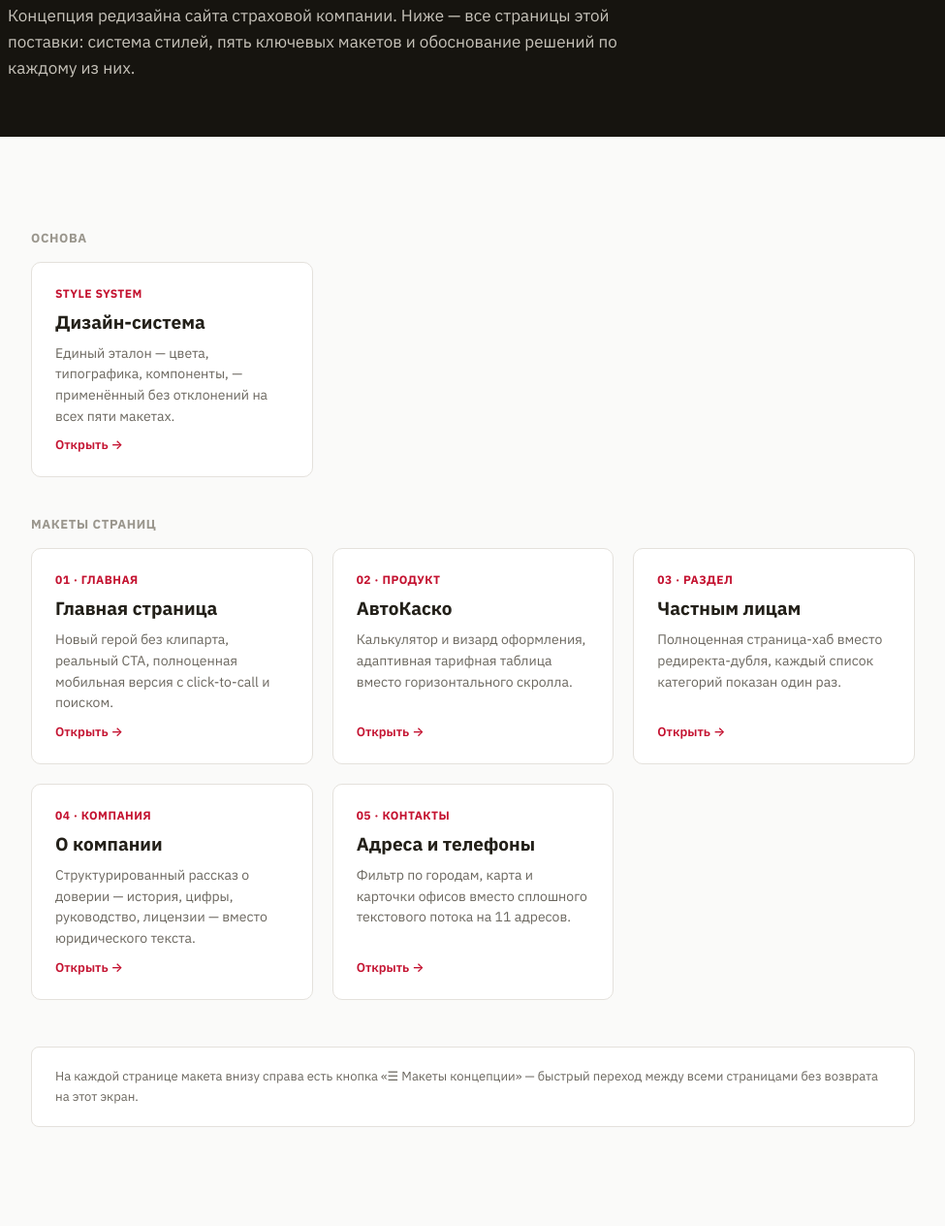
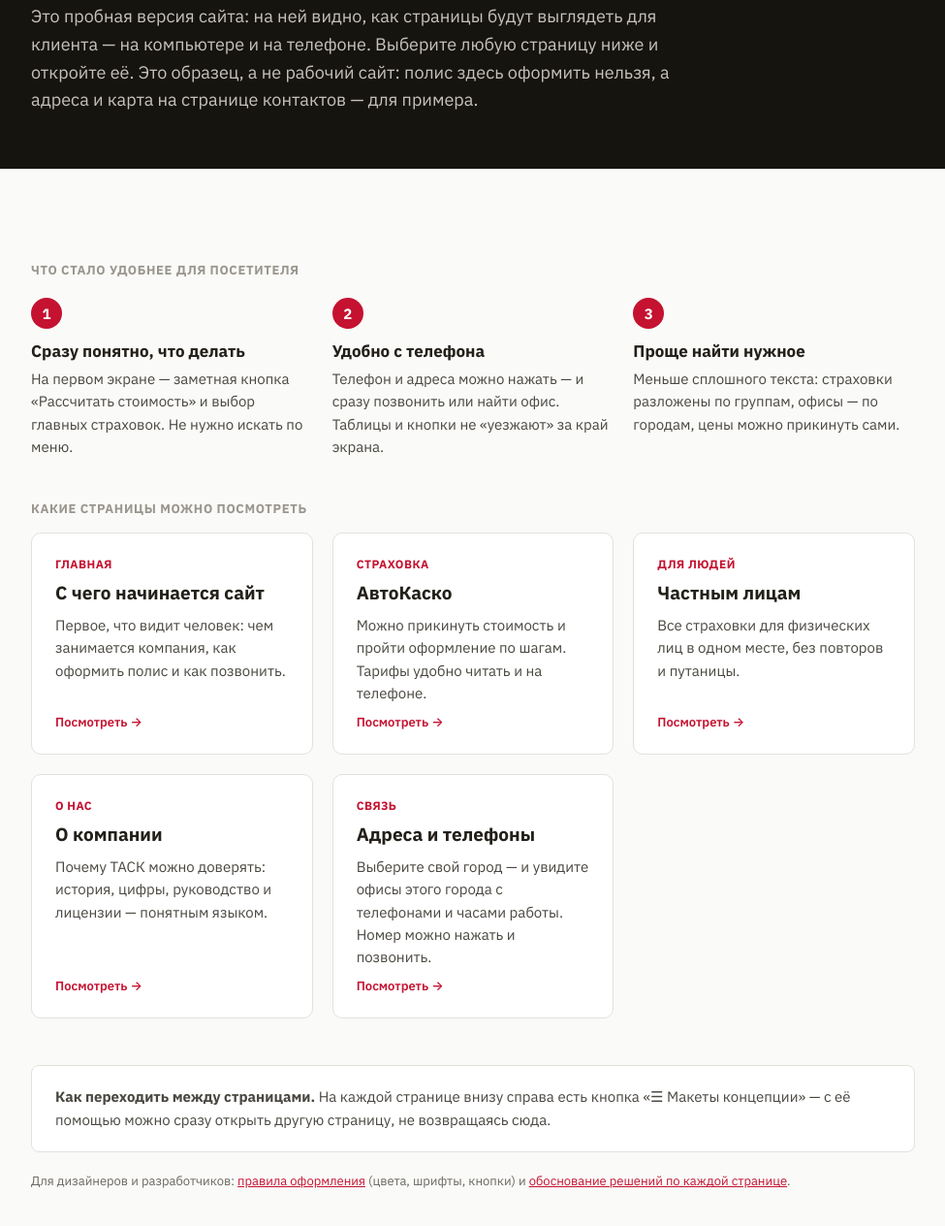
Before and after one commit to martsull/WEB_TEST, a website: page Design system delivery complete 3/index.html in a window 1280 px wide. Shown: the part 164-1428 px from the top of the page at 97% size, without its empty margins (152-1127 px from the left). Before the commit the page ends 1406 px from the top, so only its background shows below. Drawn offline with Linux system fonts and the light colour scheme.

Commit message:
Update index.html title and content for new site version; add console log and page YAML for testing

```diff
--- a/Design system delivery complete 3/index.html
+++ b/Design system delivery complete 3/index.html
@@ -3,7 +3,7 @@
 <head>
 <meta charset="utf-8">
 <meta name="viewport" content="width=device-width, initial-scale=1">
-<title>ЗАСО «ТАСК» — Redesign concept 3</title>
+<title>Новый сайт ТАСК — пробная версия</title>
 <link rel="preconnect" href="https://fonts.googleapis.com">
 <link href="https://fonts.googleapis.com/css2?family=IBM+Plex+Sans:wght@400;500;600;700&family=IBM+Plex+Mono:wght@400;500&display=swap" rel="stylesheet">
 <style>
@@ -12,79 +12,98 @@
   body{margin:0;font-family:'IBM Plex Sans',-apple-system,BlinkMacSystemFont,sans-serif;background:#FAFAF9;color:#232019;}
   a{color:#C41230;}
   a:hover{color:#9E0E26;}
-  .hero{background:#16140F;color:#fff;padding:72px 24px 56px;}
-  .hero-inner{max-width:960px;margin:0 auto;}
+  .hero{background:#16140F;color:#fff;padding:72px 0 56px;}
+  .hero-inner{max-width:960px;margin:0 auto;padding:0 24px;}
   .eyebrow{font-size:13px;letter-spacing:0.06em;text-transform:uppercase;color:#9A968D;margin-bottom:16px;}
   h1{font-size:40px;font-weight:700;margin:0 0 16px;line-height:1.15;}
-  .lead{font-size:17px;line-height:1.6;color:#C7C3BA;max-width:680px;margin:0;}
+  .lead{font-size:18px;line-height:1.6;color:#C7C3BA;max-width:680px;margin:0;}
   .wrap{max-width:960px;margin:0 auto;padding:56px 24px 80px;}
   .grid{display:grid;grid-template-columns:repeat(auto-fill,minmax(280px,1fr));gap:20px;}
   .card{background:#fff;border:1px solid #E4E1DC;border-radius:10px;padding:24px;display:flex;flex-direction:column;gap:10px;text-decoration:none;color:inherit;transition:box-shadow .15s ease, transform .15s ease;}
   .card:hover{box-shadow:0 8px 24px rgba(0,0,0,.08);transform:translateY(-2px);}
   .card .num{font-size:12px;font-weight:700;letter-spacing:.04em;color:#C41230;text-transform:uppercase;}
   .card h2{font-size:19px;font-weight:700;margin:0;color:#232019;}
-  .card p{font-size:14px;line-height:1.55;color:#6B675F;margin:0;}
+  .card p{font-size:15px;line-height:1.55;color:#4A4740;margin:0;}
   .card .go{margin-top:auto;font-size:13px;font-weight:600;color:#C41230;}
   .section-label{font-size:13px;font-weight:700;text-transform:uppercase;letter-spacing:.05em;color:#9A968D;margin:40px 0 16px;}
-  .footer-note{margin-top:48px;padding:20px 24px;background:#fff;border:1px solid #E4E1DC;border-radius:8px;font-size:13px;line-height:1.6;color:#6B675F;}
+  .footer-note{margin-top:48px;padding:20px 24px;background:#fff;border:1px solid #E4E1DC;border-radius:8px;font-size:15px;line-height:1.6;color:#4A4740;}
+  .benefits{display:grid;grid-template-columns:repeat(auto-fill,minmax(250px,1fr));gap:20px;}
+  .benefit{padding:4px 0;}
+  .benefit-icon{width:32px;height:32px;border-radius:50%;background:#C41230;color:#fff;font-weight:700;font-size:15px;display:flex;align-items:center;justify-content:center;margin-bottom:12px;}
+  .benefit h3{font-size:17px;font-weight:700;margin:0 0 6px;}
+  .benefit p{font-size:15px;line-height:1.55;color:#4A4740;margin:0;}
+  .pro-note{margin-top:20px;font-size:13px;line-height:1.6;color:#6B675F;}
 </style>
 </head>
 <body>
   <div class="hero">
     <div class="hero-inner">
-      <div class="eyebrow">ЗАСО «ТАСК» &middot; Redesign concept 3</div>
-      <h1>Демонстрация макетов</h1>
-      <p class="lead">Концепция редизайна сайта страховой компании. Ниже — все страницы этой поставки: система стилей, пять ключевых макетов и обоснование решений по каждому из них.</p>
+      <div class="eyebrow">ЗАСО «ТАСК» &middot; Новый сайт</div>
+      <h1>Так может выглядеть новый сайт ТАСК</h1>
+      <p class="lead">Это пробная версия сайта: на ней видно, как страницы будут выглядеть для клиента — на компьютере и на телефоне. Выберите любую страницу ниже и откройте её. Это образец, а не рабочий сайт: полис здесь оформить нельзя, а адреса и карта на странице контактов — для примера.</p>
     </div>
   </div>
 
   <div class="wrap">
-    <div class="section-label">Основа</div>
-    <div class="grid">
-      <a class="card" href="style-guide.dc.html">
-        <div class="num">Style system</div>
-        <h2>Дизайн-система</h2>
-        <p>Единый эталон — цвета, типографика, компоненты, — применённый без отклонений на всех пяти макетах.</p>
-        <div class="go">Открыть →</div>
-      </a>
+    <div class="section-label">Что стало удобнее для посетителя</div>
+    <div class="benefits">
+      <div class="benefit">
+        <div class="benefit-icon">1</div>
+        <h3>Сразу понятно, что делать</h3>
+        <p>На первом экране — заметная кнопка «Рассчитать стоимость» и выбор главных страховок. Не нужно искать по меню.</p>
+      </div>
+      <div class="benefit">
+        <div class="benefit-icon">2</div>
+        <h3>Удобно с телефона</h3>
+        <p>Телефон и адреса можно нажать — и сразу позвонить или найти офис. Таблицы и кнопки не «уезжают» за край экрана.</p>
+      </div>
+      <div class="benefit">
+        <div class="benefit-icon">3</div>
+        <h3>Проще найти нужное</h3>
+        <p>Меньше сплошного текста: страховки разложены по группам, офисы — по городам, цены можно прикинуть сами.</p>
+      </div>
     </div>
 
-    <div class="section-label">Макеты страниц</div>
+    <div class="section-label">Какие страницы можно посмотреть</div>
     <div class="grid">
       <a class="card" href="home.dc.html">
-        <div class="num">01 · Главная</div>
-        <h2>Главная страница</h2>
-        <p>Новый герой без клипарта, реальный CTA, полноценная мобильная версия с click-to-call и поиском.</p>
-        <div class="go">Открыть →</div>
+        <div class="num">Главная</div>
+        <h2>С чего начинается сайт</h2>
+        <p>Первое, что видит человек: чем занимается компания, как оформить полис и как позвонить.</p>
+        <div class="go">Посмотреть →</div>
       </a>
       <a class="card" href="product-kasko.dc.html">
-        <div class="num">02 · Продукт</div>
+        <div class="num">Страховка</div>
         <h2>АвтоКаско</h2>
-        <p>Калькулятор и визард оформления, адаптивная тарифная таблица вместо горизонтального скролла.</p>
-        <div class="go">Открыть →</div>
+        <p>Можно прикинуть стоимость и пройти оформление по шагам. Тарифы удобно читать и на телефоне.</p>
+        <div class="go">Посмотреть →</div>
       </a>
       <a class="card" href="person-hub.dc.html">
-        <div class="num">03 · Раздел</div>
+        <div class="num">Для людей</div>
         <h2>Частным лицам</h2>
-        <p>Полноценная страница-хаб вместо редиректа-дубля, каждый список категорий показан один раз.</p>
-        <div class="go">Открыть →</div>
+        <p>Все страховки для физических лиц в одном месте, без повторов и путаницы.</p>
+        <div class="go">Посмотреть →</div>
       </a>
       <a class="card" href="about.dc.html">
-        <div class="num">04 · Компания</div>
+        <div class="num">О нас</div>
         <h2>О компании</h2>
-        <p>Структурированный рассказ о доверии — история, цифры, руководство, лицензии — вместо юридического текста.</p>
-        <div class="go">Открыть →</div>
+        <p>Почему ТАСК можно доверять: история, цифры, руководство и лицензии — понятным языком.</p>
+        <div class="go">Посмотреть →</div>
       </a>
       <a class="card" href="contacts.dc.html">
-        <div class="num">05 · Контакты</div>
+        <div class="num">Связь</div>
         <h2>Адреса и телефоны</h2>
-        <p>Фильтр по городам, карта и карточки офисов вместо сплошного текстового потока на 11 адресов.</p>
-        <div class="go">Открыть →</div>
+        <p>Выберите свой город — и увидите офисы этого города с телефонами и часами работы. Номер можно нажать и позвонить.</p>
+        <div class="go">Посмотреть →</div>
       </a>
     </div>
 
     <div class="footer-note">
-      На каждой странице макета внизу справа есть кнопка «☰ Макеты концепции» — быстрый переход между всеми страницами без возврата на этот экран.
+      <strong>Как переходить между страницами.</strong> На каждой странице внизу справа есть кнопка «☰ Макеты концепции» — с её помощью можно сразу открыть другую страницу, не возвращаясь сюда.
+    </div>
+
+    <div class="pro-note">
+      Для дизайнеров и разработчиков: <a href="style-guide.dc.html">правила оформления</a> (цвета, шрифты, кнопки) и <a href="rationale.dc.html">обоснование решений по каждой странице</a>.
     </div>
   </div>
 </body>
```
Also changed, not shown: index.html (+1 -1 lines), 1 other file.
